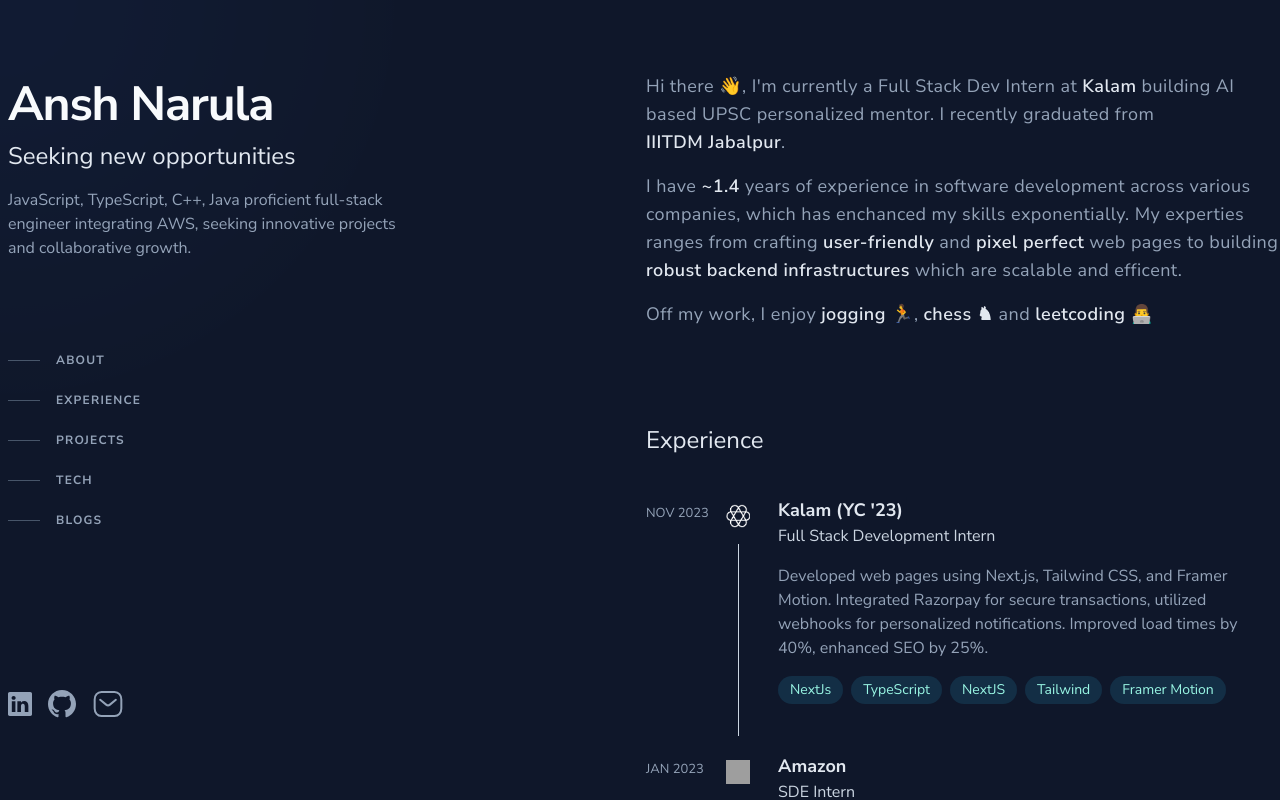
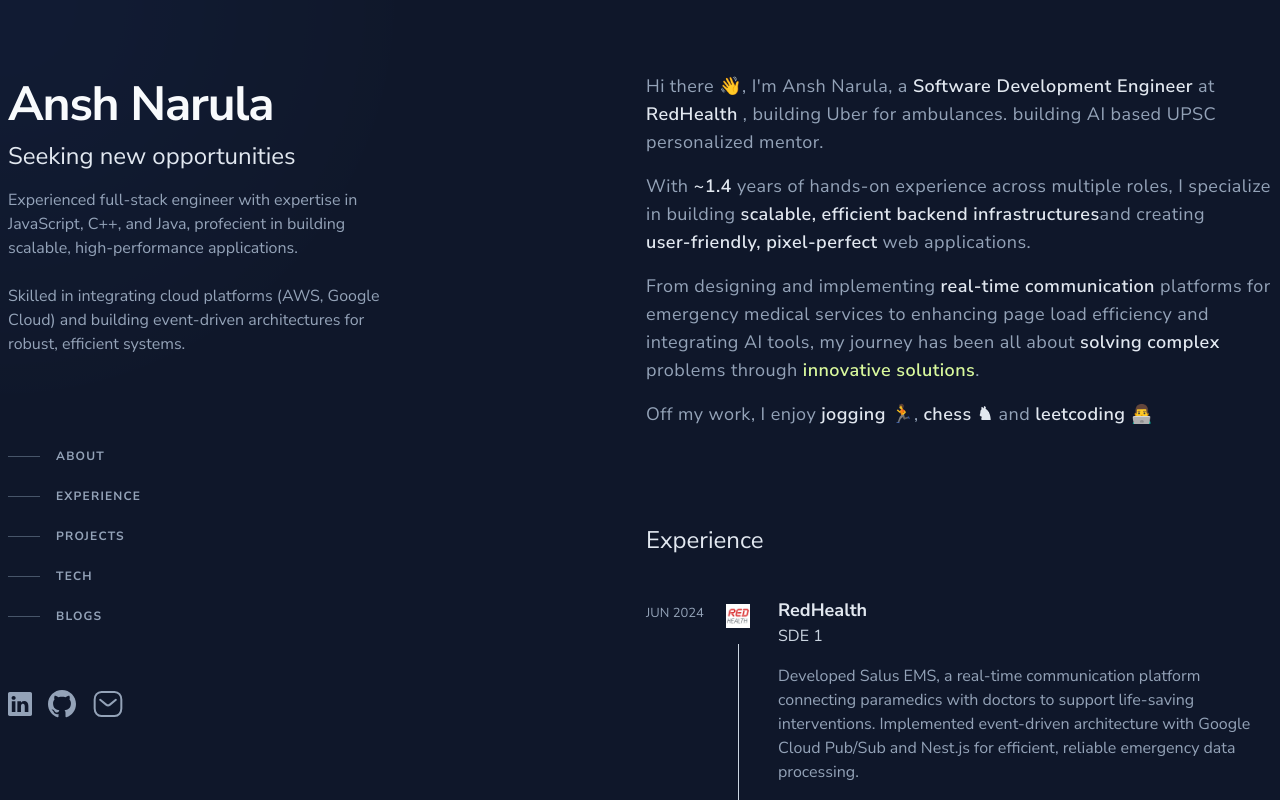
Before and after one commit to anshnarula5/portfoliov3, a Next.js app: page / in a window 1280 px wide. Shown: the top 800 px of the page. Built offline with nearby package versions, Linux system fonts and the light colour scheme; no server answers; grey boxes are pictures that could not be loaded.

Commit message:
feat: update experience and about section

```diff
--- a/app/components/Hero.tsx
+++ b/app/components/Hero.tsx
@@ -66,7 +66,12 @@
             Seeking new opportunities
           </h2>
           <p className='mt-4 max-w-[25rem]'>
-            JavaScript, TypeScript, C++, Java proficient full-stack engineer integrating AWS, seeking innovative projects and collaborative growth.
+          Experienced full-stack engineer with expertise in JavaScript, C++, and Java, profecient in building scalable, high-performance applications.
+          <br />
+          <br />
+          Skilled in integrating cloud platforms (AWS, Google Cloud) and building event-driven architectures for robust, efficient systems.
+
+
           </p>
           {/* <Link href="#blogs"  className='mt-8 px-6 py-2 text-white transition-all hover:text-black font-[700] lg:text-lg glow-on-hover'>
             Hire Me!
--- a/app/components/sections/AboutSection.tsx
+++ b/app/components/sections/AboutSection.tsx
@@ -6,17 +6,23 @@
   return (
     <section className='py-12 flex flex-col md:text-lg gap-4 tracking-wide group cursor-default' id='about'>
       <p>
-        Hi there 👋, I'm currently a Full Stack Dev Intern at <span className={basicHighlight}>Kalam </span> {" "}
-        building AI based UPSC personalized mentor. I recently graduated from <span className={basicHighlight}>IIITDM Jabalpur</span>.
+        Hi there 👋, I'm Ansh Narula, a <span className={basicHighlight}> Software Development Engineer</span> at <span className={basicHighlight}> RedHealth  </span> {" "}, building Uber for ambulances.
+        building AI based UPSC personalized mentor.
       </p>
       <p>
-        I have <span className={basicHighlight}>~1.4</span> years of experience in software development across various companies, which has enchanced my skills exponentially.
-        My experties ranges from crafting <span className={basicHighlight}>user-friendly</span> and  <span className={basicHighlight}>pixel perfect</span> web pages to building
-        {" "}  <span className={basicHighlight}>robust backend infrastructures </span> which are scalable and efficent.</p>
+        With  <span className={basicHighlight}>~1.4</span> years of hands-on experience across multiple roles,
+        I specialize in building <span className={basicHighlight}> scalable, efficient backend infrastructures</span>
+        and creating <span className={basicHighlight}>user-friendly, pixel-perfect </span> web applications.
+        </p>
+        <p>
+        From designing and implementing <span className={basicHighlight}>real-time communication</span> platforms for emergency medical
+        services to enhancing page load efficiency and integrating AI tools, my journey has been all about  <span className={basicHighlight}>solving complex </span> problems through <span className='text-lime-200 font-semibold inline-block '> innovative solutions</span>.
+        {/* {" "}<span className={`lg:glitch`}>  <span aria-hidden="true" className='hidden lg:inline'>innovative solutions.</span> innovative solutions. <span className='hidden lg:inline' aria-hidden="true">innovative solutions.</span>  </span> */}
+      </p>
       <p className='group'>
         Off my work, I enjoy <span className={basicHighlight}>jogging 🏃</span>, {" "}
-         <span className={advanceHighlight}><a href="https://www.chess.com/member/ansh_055" target='_blank'>{" "} chess ♞ </a>  </span> and  {" "}
-         <span className={advanceHighlight}><a href="https://leetcode.com/Ansh_5/" target='_blank'>{" "} leetcoding  👨‍💻</a></span>
+        <span className={advanceHighlight}><a href="https://www.chess.com/member/ansh_055" target='_blank'>{" "} chess ♞ </a>  </span> and  {" "}
+        <span className={advanceHighlight}><a href="https://leetcode.com/Ansh_5/" target='_blank'>{" "} leetcoding  👨‍💻</a></span>
       </p>
     </section>
   )
--- a/app/components/sections/ExperienceSection.tsx
+++ b/app/components/sections/ExperienceSection.tsx
@@ -10,12 +10,23 @@
         <h2 className='text-slate-200 text-2xl'>Experience</h2>
       </AnimatedContainer>
       <ul className='group/list'>
+      <Experience
+          link='https://superkalam.com/'
+          delay={0.1}
+          companyName="RedHealth"
+          date='JUN 2024'
+          position='SDE 1'
+          logo={<Image src="/red1.jpg" alt='Kalam' fill />}
+          description='Developed Salus EMS, a real-time communication platform connecting paramedics with doctors to support life-saving interventions.
+Implemented event-driven architecture with Google Cloud Pub/Sub and Nest.js for efficient, reliable emergency data processing.'
+          tags={["NextJs", "TypeScript", "GCP", "Postgres", "Jenkins"]}
+        />
         <Experience
-          link='https://kalam.in/'
+          link='https://superkalam.com/'
           delay={0.1}
-          companyName="Kalam (YC '23)"
+          companyName="SuperKalam (YC '23)"
           date='NOV 2023'
-          position='Full Stack Development Intern'
+          position='Full Stack Developer'
           logo={<Image src="/kalam-logo-1.png" alt='Kalam' fill />}
           description='Developed web pages using Next.js, Tailwind CSS, and Framer Motion. Integrated Razorpay for secure transactions, utilized webhooks for personalized notifications. Improved load times by 40%, enhanced SEO by 25%.'
           tags={["NextJs", "TypeScript", "NextJS", "Tailwind", "Framer Motion"]}
--- a/app/globals.css
+++ b/app/globals.css
@@ -104,3 +104,65 @@
   mix-blend-mode: screen;
   opacity: 15%;
 }
+
+
+.glitch {
+  font-size: 1.2rem;
+  font-weight: bold;
+  text-transform: uppercase;
+  position: relative;
+  text-shadow: 0.05em 0 0 #00fffc, -0.03em -0.04em 0 #fc00ff,
+    0.025em 0.04em 0 #fffc00;
+  animation: glitch 725ms infinite;
+}
+
+.glitch span {
+  position: absolute;
+  top: 0;
+  left: 0;
+}
+
+.glitch span:first-child {
+  animation: glitch 500ms infinite;
+  clip-path: polygon(0 0, 100% 0, 100% 35%, 0 35%);
+  transform: translate(-0.04em, -0.03em);
+  opacity: 0.75;
+}
+
+.glitch span:last-child {
+  animation: glitch 375ms infinite;
+  clip-path: polygon(0 65%, 100% 65%, 100% 100%, 0 100%);
+  transform: translate(0.04em, 0.03em);
+  opacity: 0.75;
+}
+
+@keyframes glitch {
+  0% {
+    text-shadow: 0.05em 0 0 #00fffc, -0.03em -0.04em 0 #fc00ff,
+      0.025em 0.04em 0 #fffc00;
+  }
+  15% {
+    text-shadow: 0.05em 0 0 #00fffc, -0.03em -0.04em 0 #fc00ff,
+      0.025em 0.04em 0 #fffc00;
+  }
+  16% {
+    text-shadow: -0.05em -0.025em 0 #00fffc, 0.025em 0.035em 0 #fc00ff,
+      -0.05em -0.05em 0 #fffc00;
+  }
+  49% {
+    text-shadow: -0.05em -0.025em 0 #00fffc, 0.025em 0.035em 0 #fc00ff,
+      -0.05em -0.05em 0 #fffc00;
+  }
+  50% {
+    text-shadow: 0.05em 0.035em 0 #00fffc, 0.03em 0 0 #fc00ff,
+      0 -0.04em 0 #fffc00;
+  }
+  99% {
+    text-shadow: 0.05em 0.035em 0 #00fffc, 0.03em 0 0 #fc00ff,
+      0 -0.04em 0 #fffc00;
+  }
+  100% {
+    text-shadow: -0.05em 0 0 #00fffc, -0.025em -0.04em 0 #fc00ff,
+      -0.04em -0.025em 0 #fffc00;
+  }
+}
```
Also changed, not shown: public/red.webp (added), public/red1.jpg (added).
